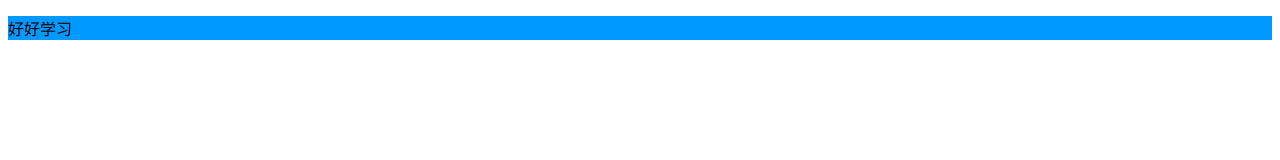
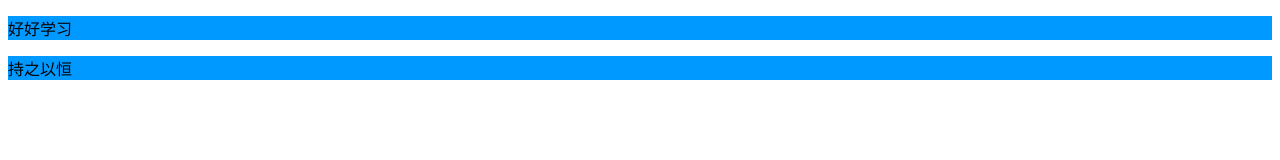
Before and after one commit to zhonghuarenminguohegowansiu/mygit75ceshi, a plain HTML site: page index.html in a window 1280 px wide. Drawn offline with Linux system fonts and the light colour scheme.

Commit message:
第三个p标签

```diff
--- a/index.html
+++ b/index.html
@@ -9,5 +9,6 @@
 </head>
 <body>
    <p>好好学习</p>
+   <p>持之以恒</p>
 </body>
 </html>
```
